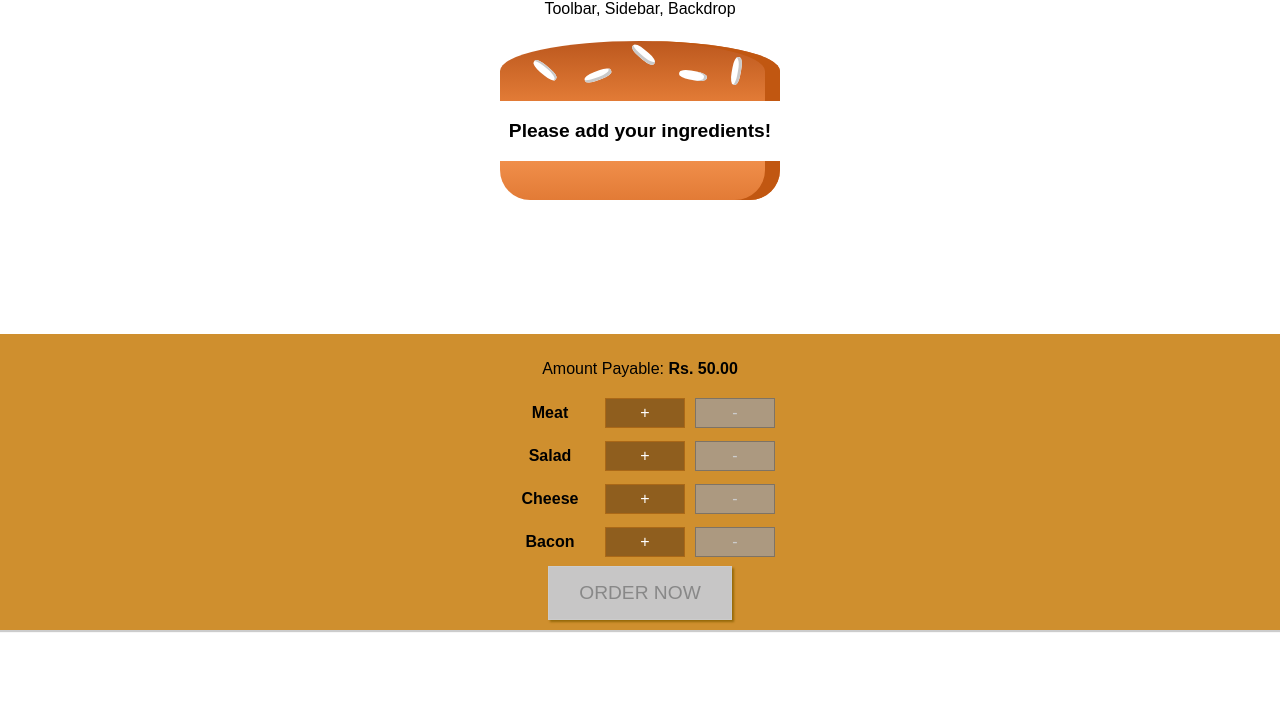
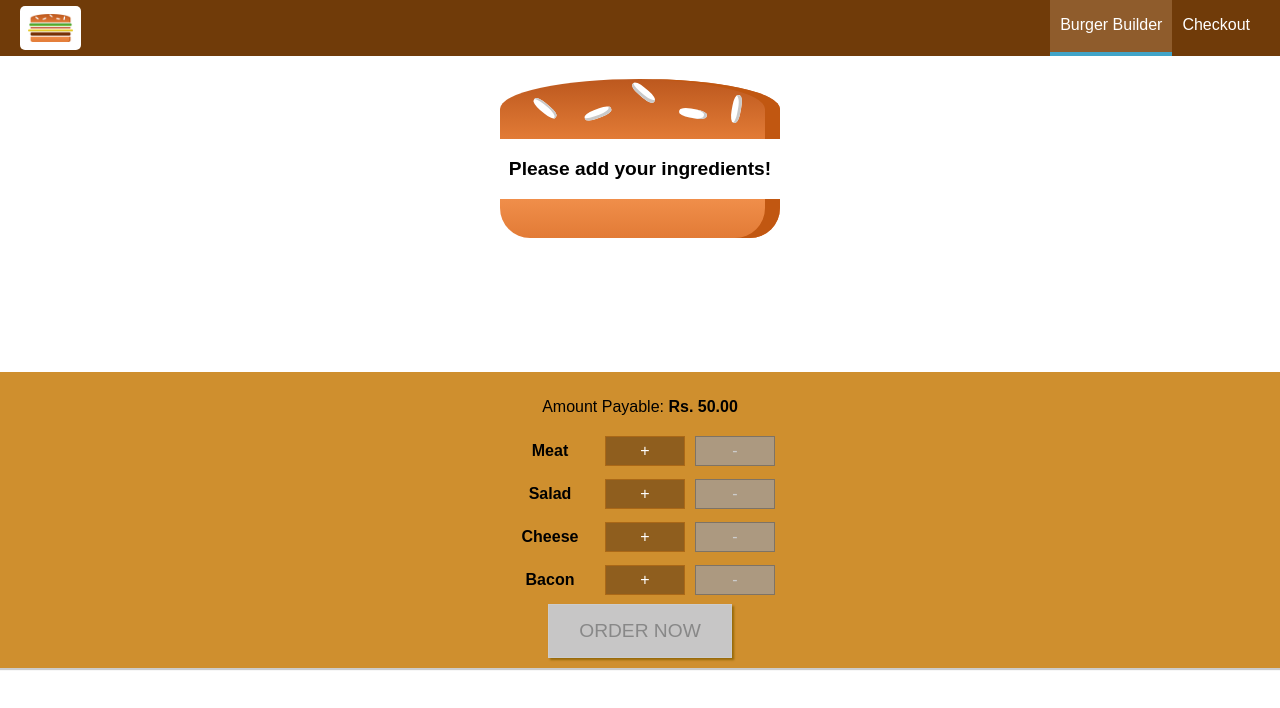
Before and after one commit to neWbie-saby/BurgerBuilder-hooksVersion, a React (Create React App) app: page / in a window 1280 px wide. Shown: the top 708 px of the page. Built offline with nearby package versions, Linux system fonts and the light colour scheme; a web font is replaced by a local one.

Commit message:
Collapsible Side drawer added

```diff
--- a/src/components/Burger/OrderSummary/OrderSummary.js
+++ b/src/components/Burger/OrderSummary/OrderSummary.js
@@ -22,6 +22,7 @@ const orderSummary = props => {
             <ul>
                 {summary}
             </ul>
+            <p><strong>Total Amount : Rs. {props.amount.toFixed(2)}</strong></p>
             <p>Checkout?</p>
             <Button btnType="Success" clicked={props.continue}>CONTINUE</Button>
             <Button btnType="Danger" clicked={props.canceled}>CANCEL</Button>
--- a/src/components/Layout/Layout.js
+++ b/src/components/Layout/Layout.js
@@ -1,15 +1,37 @@
-import React from 'react';
+import React, { Component } from 'react';
 
 import classes from './Layout.module.css';
 import Aux from '../../hoc/Aux';
+import Toolbar from '../Navigation/Toolbar/Toolbar';
+import SideDrawer from '../Navigation/SideDrawer/SideDrawer';
 
-const layout = props => (
-    <Aux>
-        <div>Toolbar, Sidebar, Backdrop</div>
-        <main className={classes.Seperated}>
-            {props.children}
-        </main>
-    </Aux>
-);
+class Layout extends Component {
+    state = {
+        showDrawer: false
+    }
 
-export default layout;
+    sideDrawerCloseHandler = () => {
+        this.setState({showDrawer: false});
+    }
+
+    sideDrawerOpenHandler = () => {
+        this.setState({showDrawer: true});
+    }
+
+    render(){
+        return (
+            <Aux>
+                <Toolbar clicked={this.sideDrawerOpenHandler}/>
+                <SideDrawer
+                 open={this.state.showDrawer}
+                 closed={this.sideDrawerCloseHandler}/>
+                {/* <div>Toolbar, Sidebar, Backdrop</div> */}
+                <main className={classes.Seperated}>
+                    {this.props.children}
+                </main>
+            </Aux>
+        );
+    }
+}
+
+export default Layout;
--- /dev/null
+++ b/src/components/Logo/Logo.js
@@ -0,0 +1,12 @@
+import React from 'react';
+
+import classes from './Logo.module.css';
+import burgerLogo from '../../assets/images/burger-logo.png';
+
+const logo = props => (
+    <div className={classes.Logo}>
+        <img src={burgerLogo} alt="AllBurger" />
+    </div>
+);
+
+export default logo;
--- /dev/null
+++ b/src/components/Logo/Logo.module.css
@@ -0,0 +1,11 @@
+.Logo{
+    background-color: white;
+    padding: 8px;
+    height: 100%;
+    box-sizing: border-box;
+    border-radius: 5px;
+}
+
+.Logo img{
+    height: 100%;
+}
--- /dev/null
+++ b/src/components/Navigation/NavItems/NavItems.js
@@ -0,0 +1,22 @@
+import React from 'react';
+
+import classes from './NavItems.module.css'
+
+let active = true;
+
+const navItems = props => (
+    <ul className={classes.NavItems}>
+        <li className={classes.EachItem}>
+            <a href='/' className={active ? classes.active : null}>
+                Burger Builder
+            </a>
+        </li>
+        <li className={classes.EachItem}>
+            <a href='/' className={!active ? classes.active : null}>
+                Checkout
+            </a>
+        </li>
+    </ul>
+);
+
+export default navItems;
--- /dev/null
+++ b/src/components/Navigation/NavItems/NavItems.module.css
@@ -0,0 +1,59 @@
+.NavItems{
+    margin: 0;
+    padding: 0;
+    list-style: none;
+    display: flex;
+    align-items: center;
+    height: 100%;
+    flex-flow: column;
+}
+
+.EachItem{
+    margin: 10px 0;
+    box-sizing: border-box;
+    display: block;
+    width: 100%;
+}
+
+.EachItem a{
+    color: #8f5c2c;
+    text-decoration: none;
+    width: 100%;
+    box-sizing: border-box;
+    display: block;
+}
+
+.EachItem a:hover,
+.EachItem a:active,
+.EachItem a.active{
+    color: #40a4c8;
+}
+
+@media (min-width: 500px){
+    .NavItems{
+        flex-flow: row;
+    }
+
+    .EachItem{
+        margin: 0;
+        display: flex;
+        height: 100%;
+        width: auto;
+        align-items: center;
+    }
+
+    .EachItem a{
+        color: white;
+        height: 100%;
+        padding: 16px 10px;
+        border-bottom: 4px solid transparent;
+    }
+
+    .EachItem a:hover,
+    .EachItem a:active,
+    .EachItem a.active{
+        background-color: #8f5c2c;
+        border-bottom: 4px solid #40a4c8;
+        color: white;
+    }
+}
--- /dev/null
+++ b/src/components/Navigation/SideDrawer/SideDrawer.js
@@ -0,0 +1,30 @@
+import React from 'react';
+
+import classes from './SideDrawer.module.css';
+import Logo from '../../Logo/Logo';
+import NavItems from '../NavItems/NavItems';
+import Backdrop from '../../UI/Backdrop/Backdrop';
+import Aux from '../../../hoc/Aux';
+
+const sideDrawer = props => {
+    let addedClasses = [classes.SideDrawer, classes.Close];
+    if(props.open){
+        addedClasses = [classes.SideDrawer, classes.Open];
+    }
+
+    return (
+        <Aux>
+            <Backdrop show={props.open} clicked={props.closed}/>
+            <div className={addedClasses.join(' ')}>
+                <div className={classes.Logo}>
+                    <Logo />
+                </div>
+                <nav>
+                    <NavItems />
+                </nav>
+            </div>
+        </Aux>
+    );
+};
+
+export default sideDrawer;
--- /dev/null
+++ b/src/components/Navigation/SideDrawer/SideDrawer.module.css
@@ -0,0 +1,31 @@
+.SideDrawer{
+    position: fixed;
+    width: 280px;
+    max-width: 70%;
+    height: 100%;
+    top: 0;
+    left: 0;
+    z-index: 200;
+    background-color: white;
+    padding: 32px 16px;
+    box-sizing: border-box;
+    transition: transform 0.3s ease-out;
+}
+
+@media (min-width: 500px){
+    .SideDrawer{
+        display: none;
+    }
+}
+
+.Open{
+    transform: translateX(0);
+}
+
+.Close{
+    transform: translateX(-100%);
+}
+
+.Logo{
+    height: 11%;
+}
--- /dev/null
+++ b/src/components/Navigation/Toolbar/Toolbar.js
@@ -0,0 +1,25 @@
+import React from 'react';
+
+import classes from './Toolbar.module.css';
+import Logo from '../../Logo/Logo';
+import NavItems from '../NavItems/NavItems';
+
+const toolbar = props => (
+    <header className={classes.Toolbar}>
+        <div
+         onClick={props.clicked}
+         className={classes.DrawerToggle}>
+            <div></div>
+            <div></div>
+            <div></div>
+        </div>
+        <div className={classes.Logo}>
+            <Logo />
+        </div>
+        <nav className={classes.DeskView}>
+            <NavItems />
+        </nav>
+    </header>
+);
+
+export default toolbar;
--- /dev/null
+++ b/src/components/Navigation/Toolbar/Toolbar.module.css
@@ -0,0 +1,51 @@
+.Toolbar{
+    height: 56px;
+    width: 100%;
+    top: 0;
+    left: 0;
+    background-color: #703b09;
+    display: flex;
+    justify-content: space-between;
+    align-items: center;
+    padding: 0 20px;
+    box-sizing: border-box;
+    z-index: 90;
+}
+
+.Toolbar nav{
+    height: 100%;
+}
+
+.Logo{
+    height: 80%;
+}
+
+.DrawerToggle {
+    width: 40px;
+    height: 100%;
+    display: flex;
+    flex-flow: column;
+    justify-content: space-around;
+    align-items: center;
+    padding: 10px 0;
+    box-sizing: border-box;
+    cursor: pointer;
+}
+
+.DrawerToggle div {
+    width: 90%;
+    height: 3px;
+    background-color: white;
+}
+
+@media (max-width: 499px){
+    .DeskView{
+        display: none;
+    }
+}
+
+@media (min-width: 500px){
+    .DrawerToggle{
+        display: none;
+    }
+}
--- a/src/containers/BurgerBuilder/BurgerBuilder.js
+++ b/src/containers/BurgerBuilder/BurgerBuilder.js
@@ -77,6 +77,7 @@ class BurgerBuilder extends Component{
             <Aux>
                 <Modal show={this.state.checkOut} modalClosed={this.purchaseCancelHandler}>
                     <OrderSummary
+                     amount={this.state.totalAmt}
                      ingredients={this.state.ingredients}
                      canceled={this.purchaseCancelHandler}
                      continue={this.purchaseContinueHandler} />
```
Also changed, not shown: src/assets/images/burger-logo.png (added).
